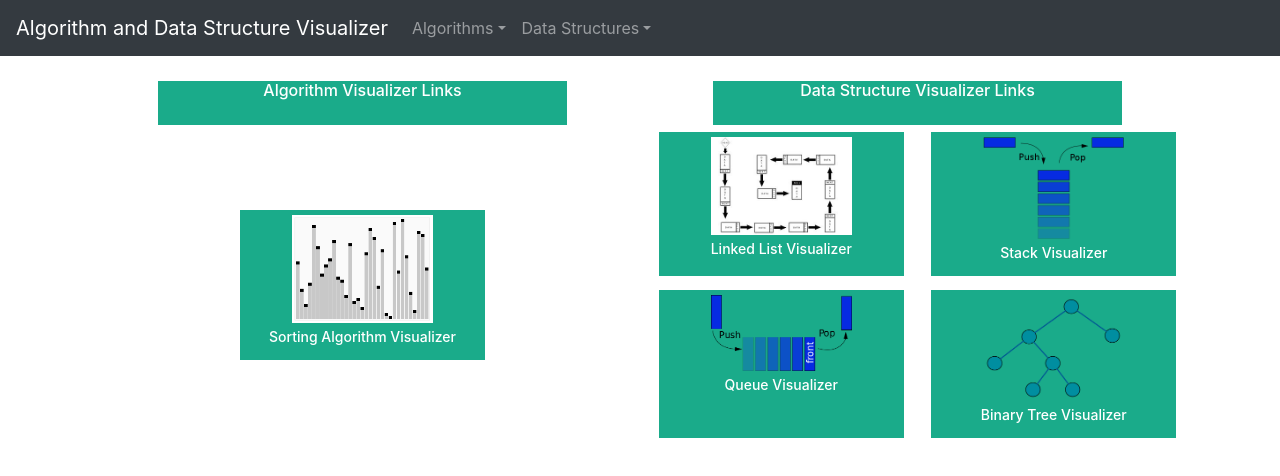
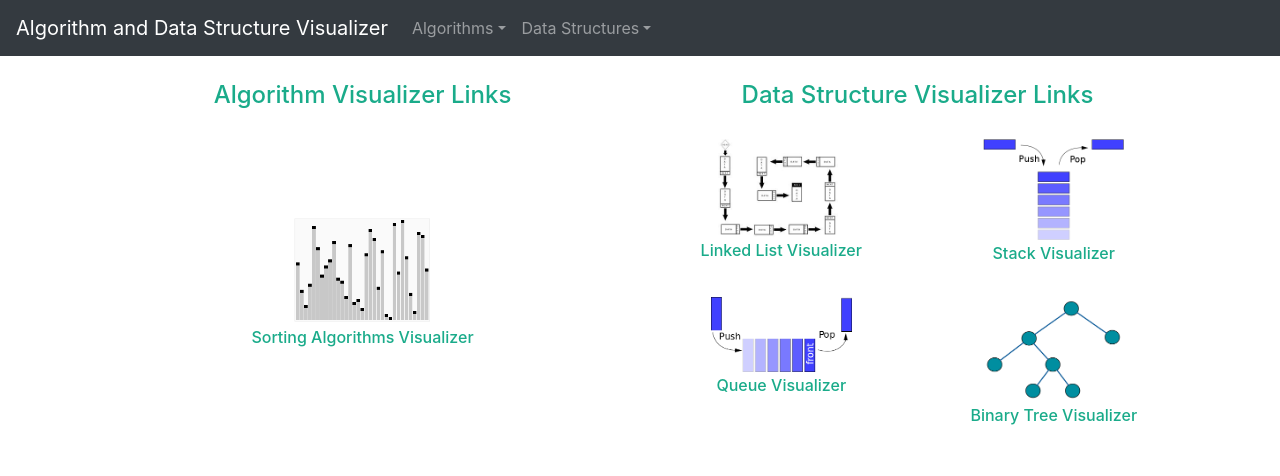
Before and after one commit to matt-hendrick/Algorithm-Data-Structure-Visualizer, a React (Create React App) app: page / in a window 1280 px wide. Shown: the top 476 px of the page. Built offline with nearby package versions, Linux system fonts and the light colour scheme.

Commit message:
Style: Moved Home/HomeCard styling to css

```diff
--- a/src/components/HomeCard/HomeCard.js
+++ b/src/components/HomeCard/HomeCard.js
@@ -1,21 +1,19 @@
 import React from 'react';
+
+import * as classes from './HomeCard.module.css';
 
 function HomeCard(props) {
   return (
-    <div
-      style={{
-        width: '45%',
-        textAlign: 'center',
-        backgroundColor: '#1aab8a',
-        color: '#fff',
-        padding: '5px',
-      }}
-    >
+    <div className={classes.HomeCardBox}>
       <a href={props.link}>
-        <img src={props.image} alt={props.header} style={{ width: '60%' }} />
+        <img
+          src={props.image}
+          alt={props.header}
+          className={classes.HomeCardImage}
+        />
       </a>
       <h5>
-        <a href={props.link} style={{ color: '#fff', fontSize: '.7em' }}>
+        <a href={props.link} className={classes.HomeCardLink}>
           {props.header}
         </a>
       </h5>
--- /dev/null
+++ b/src/components/HomeCard/HomeCard.module.css
@@ -0,0 +1,14 @@
+.HomeCardBox {
+  width: 45%;
+  text-align: center;
+  padding: 5px;
+}
+
+.HomeCardImage {
+  width: 60%;
+}
+
+.HomeCardLink {
+  color: #1aab8a;
+  font-size: 0.8em;
+}
--- a/src/containers/Home/Home.js
+++ b/src/containers/Home/Home.js
@@ -1,4 +1,6 @@
 import React from 'react';
+
+import * as classes from './Home.module.css';
 
 // Components
 import HomeCard from '../../components/HomeCard/HomeCard';
@@ -12,60 +14,21 @@ import QuicksortGif from '../../images/QuicksortGif.gif';
 
 function Home() {
   return (
-    <div style={{ display: 'flex', textAlign: 'center' }}>
-      <div style={{ width: '50%', padding: '5px' }}>
-        <h4
-          style={{
-            backgroundColor: '#1aab8a',
-            color: '#fff',
-            width: '75%',
-            height: '13%',
-            margin: 'auto',
-            fontSize: '1em',
-          }}
-        >
-          Algorithm Visualizer Links
-        </h4>
-        <div
-          style={{
-            display: 'flex',
-            flexWrap: 'wrap',
-            justifyContent: 'space-around',
-            alignContent: 'space-around',
-            height: '40vh',
-          }}
-        >
+    <div className={classes.HomeFlexContainer}>
+      <div className={classes.HomeAlgoDSBox}>
+        <h4 className={classes.HomeHeader}>Algorithm Visualizer Links</h4>
+        <div className={classes.HomeCardWrapper}>
           <HomeCard
             link="/sorting"
-            header="Sorting Algorithm Visualizer"
+            header="Sorting Algorithms Visualizer"
             image={QuicksortGif}
           />
         </div>
       </div>
 
-      <div style={{ width: '50%', padding: '5px' }}>
-        <h4
-          style={{
-            backgroundColor: '#1aab8a',
-            color: '#fff',
-            width: '75%',
-            height: '13%',
-            margin: 'auto',
-            fontSize: '1em',
-          }}
-        >
-          Data Structure Visualizer Links
-        </h4>
-        <div
-          style={{
-            display: 'flex',
-            flexDirection: 'row',
-            flexWrap: 'wrap',
-            justifyContent: 'space-around',
-            alignContent: 'space-around',
-            height: '40vh',
-          }}
-        >
+      <div className={classes.HomeAlgoDSBox}>
+        <h4 className={classes.HomeHeader}>Data Structure Visualizer Links</h4>
+        <div className={classes.HomeCardWrapper}>
           <HomeCard
             link="/linkedlist"
             header="Linked List Visualizer"
--- /dev/null
+++ b/src/containers/Home/Home.module.css
@@ -0,0 +1,25 @@
+.HomeFlexContainer {
+  display: flex;
+  text-align: center;
+}
+
+.HomeAlgoDSBox {
+  width: 50%;
+  padding: 5px;
+}
+
+.HomeHeader {
+  color: #1aab8a;
+  width: 75%;
+  height: 13%;
+  margin: auto;
+  font-size: 1.5em;
+}
+
+.HomeCardWrapper {
+  display: flex;
+  flex-wrap: wrap;
+  justify-content: space-around;
+  align-content: space-around;
+  height: 40vh;
+}
```
